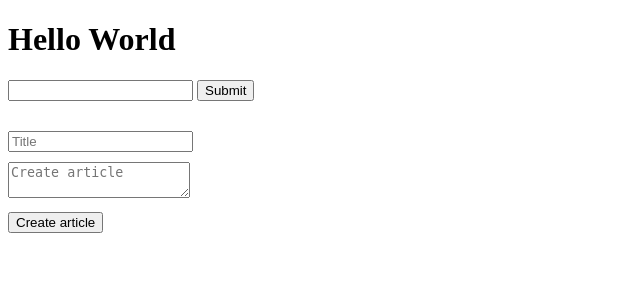
After one commit to milan-micic/try_django, a Django app: page /articles/create/ in a window 1280 px wide. The commit adds this page. Shown: the top 300 px of the page, without its empty margins (0-640 px from the left). Run offline with Django 5.2, Linux system fonts and the light colour scheme.

Commit message:
zavrsena forma za kreiranje articla

```diff
--- a/articles/views.py
+++ b/articles/views.py
@@ -18,6 +18,17 @@ def article_search_view(request):
   }
   return render(request, "articles/search.html", context=context)
 
+def article_create_view(request):
+  # print(request.POST)
+  context = {}
+  if request.method == "POST":
+    title = request.POST.get("title")
+    content = request.POST.get("content")
+    article_object = Article.objects.create(title=title, content=content)
+    context['object'] = article_object
+    context['created'] = True
+  return render(request, 'articles/create.html', context=context)
+
 def article_detail_view(request, id=None):
   article_obj = None
   if id is not None:
--- /dev/null
+++ b/templates/articles/create.html
@@ -0,0 +1,22 @@
+{% extends "base.html" %}
+
+{% block content %}
+
+{% if not created %}
+<div style="margin-top: 30px;">
+  <form action="." method="post">
+    {% csrf_token %}
+    <div>
+      <input type="text" name="title" placeholder="Title">
+    </div>
+    <div style="margin-top: 10px;">
+      <textarea name="content" placeholder="Create article"></textarea>
+    </div>
+    <button style="margin-top: 10px;" type="submit">Create article</button>
+  </form>
+</div>
+{% else %}
+  <p>Your article was created.</p>
+  <a href="/articles/{{ object.id }}/">{{ object.title }} - {{ object.content }}</a>
+{% endif %}
+{% endblock %}
--- a/templates/home-view.html
+++ b/templates/home-view.html
@@ -6,7 +6,9 @@
 
 <ul>
   {% for x in object_list %}
-    <li><a href="/articles/{{ x.id }}" />{{ x.title }} - {{ x.content }}</li>
+    <li>
+      <a href="/articles/{{ x.id }}/">{{ x.title }} - {{ x.content }}</a>
+    </li>
   {% endfor %}
 </ul>
 
--- a/trydjango/urls.py
+++ b/trydjango/urls.py
@@ -23,7 +23,8 @@ from .views import home_view
 urlpatterns = [
     path('', home_view),
     path('articles/', views.article_search_view),
-    path('articles/<int:id>', views.article_detail_view),
+    path('articles/create/', views.article_create_view),
+    path('articles/<int:id>/', views.article_detail_view),
     # re_path(r'articles/(<?P<id>/d+)/$', home_view),
     path('admin/', admin.site.urls),
 ]
```
Also changed, not shown: trydjango/views.py (+10 -11 lines), db.sqlite3.
